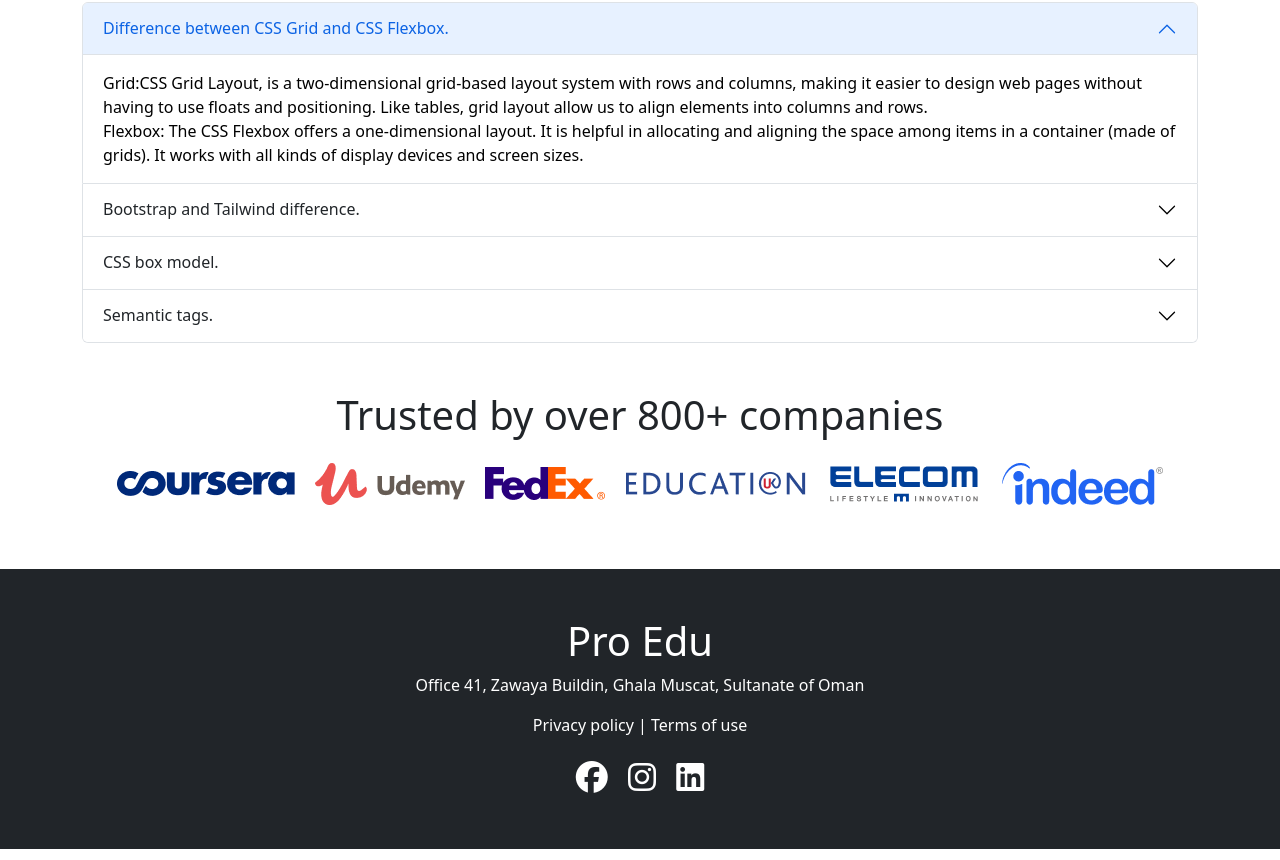
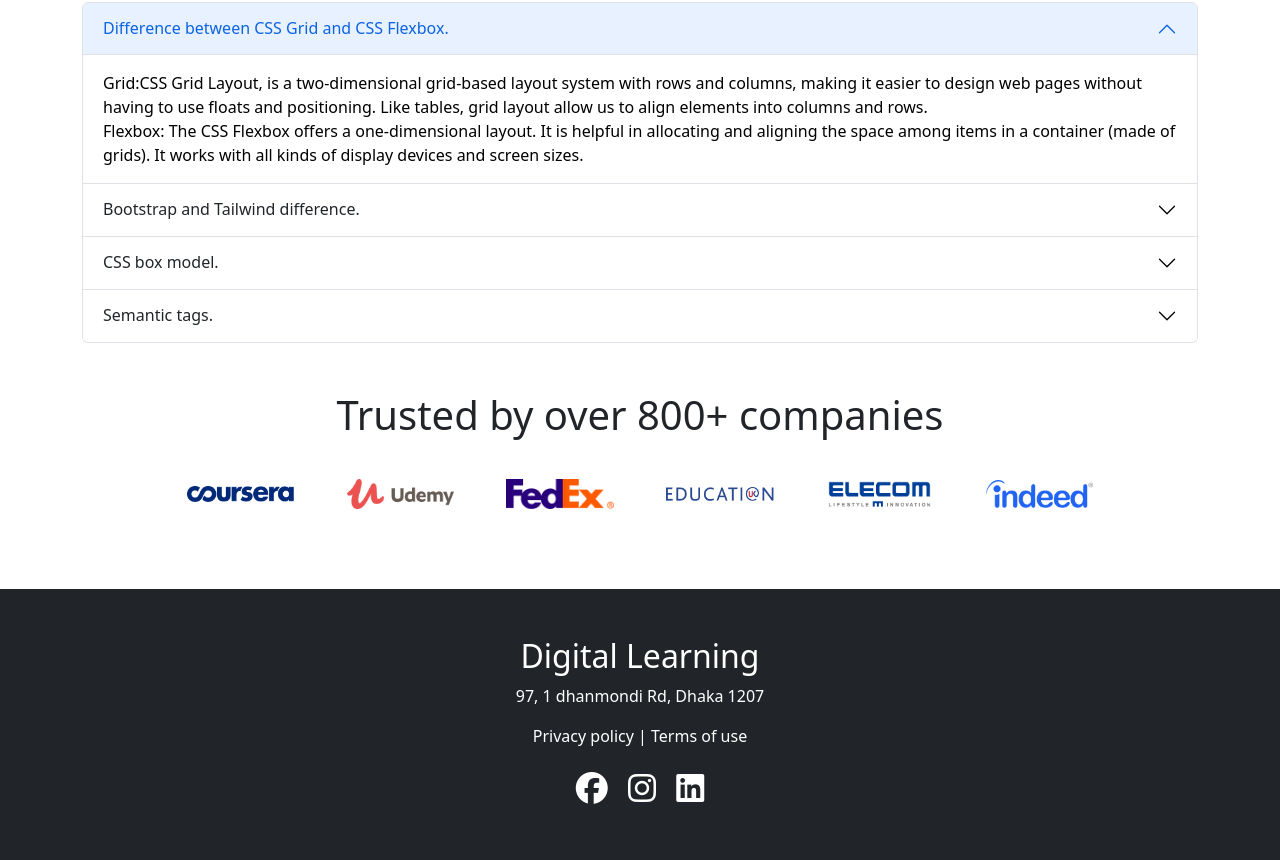
Before and after one commit to Qaium27/Digital-Learning-website-bootstrap, a plain HTML site: page index.html in a window 1280 px wide. Shown: the part 2159-3019 px from the top of the page. Drawn offline with nearby package versions, Linux system fonts and the light colour scheme.

```diff
--- a/index.html
+++ b/index.html
@@ -460,12 +460,12 @@
         <h1>Trusted by over 800+ companies</h1>
 
           <div class="p-2">
-            <img class="m-2" src="images/company/company-1.png" alt="">
-            <img class="m-2" src="images/company/company-2.png" alt="">
-            <img class="m-2" src="images/company/company-3.png" alt="">
-            <img class="m-2" src="images/company/company-4.png" alt="">
-            <img class="m-2" src="images/company/company-5.png" alt="">
-            <img class="m-2" src="images/company/company-6.png" alt="">
+            <img class="m-4" width="10%" src="images/company/company-1.png" alt="">
+            <img class="m-4" width="10%" src="images/company/company-2.png" alt="">
+            <img class="m-4" width="10%" src="images/company/company-3.png" alt="">
+            <img class="m-4" width="10%" src="images/company/company-4.png" alt="">
+            <img class="m-4" width="10%" src="images/company/company-5.png" alt="">
+            <img class="m-4" width="10%" src="images/company/company-6.png" alt="">
           </div>
 
       </div>
@@ -475,8 +475,8 @@
      <!-- footer start -->
     <footer>
       <div class="bg-dark text-white text-center p-5">
-         <h1>Pro Edu</h1>
-         <p>Office 41, Zawaya Buildin, Ghala Muscat, Sultanate of Oman</p>
+         <h2>Digital Learning</h2>
+         <p>97, 1 dhanmondi Rd, Dhaka 1207</p>
           <p>Privacy policy | Terms of use</p>
           <i class="fa-brands fa-facebook fa-2x p-2"></i>
           <i class="fa-brands fa-instagram fa-2x p-2"></i>
```
